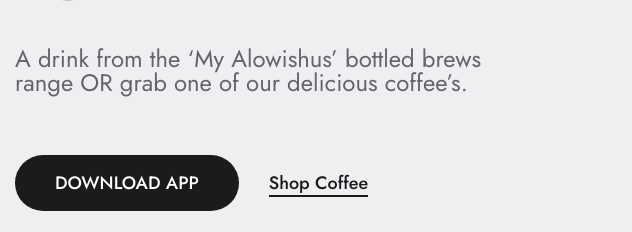
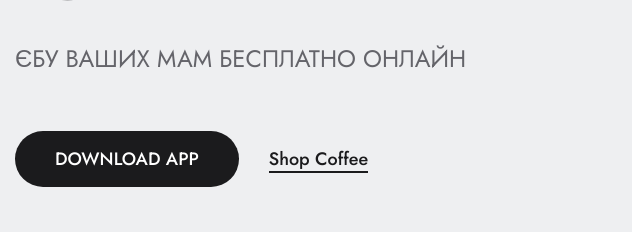
Before and after one commit to lasttez/Coffe-website, a plain HTML site: page index.html in a window 1280 px wide. Shown: the part 605-837 px from the top of the page, 0-632 px from the left. Drawn offline with nearby package versions, Linux system fonts and the light colour scheme.

Commit message:
Update index.html

```diff
--- a/index.html
+++ b/index.html
@@ -46,7 +46,7 @@
 							Alowishus Delicious Coffee
 						</div>
 						<div class="page__subtitle">
-							A drink from the ‘My Alowishus’ bottled brews range OR grab one of our delicious coffee’s.
+							ЄБУ ВАШИХ МАМ БЕСПЛАТНО ОНЛАЙН
 						</div>
 						<div class="page__buttons buttons">
 							<button class="buttons__button button"><a href="#">download app</a></button>
```
